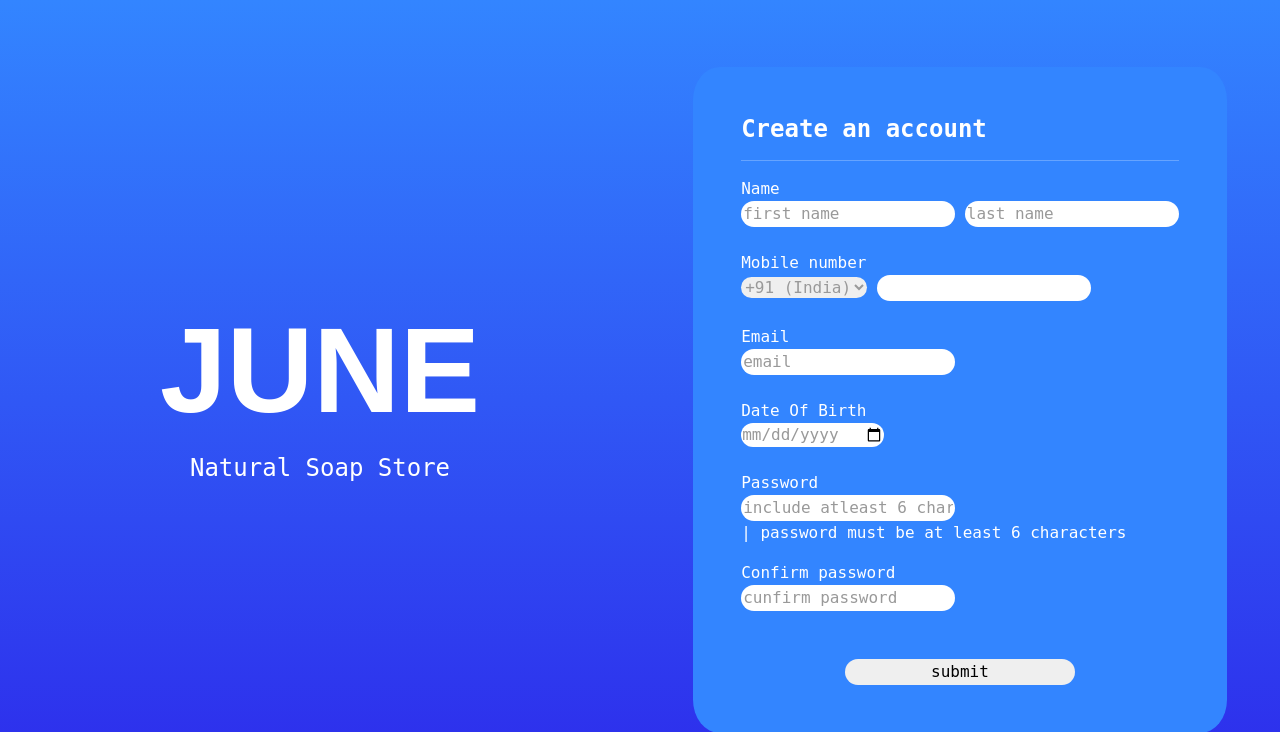
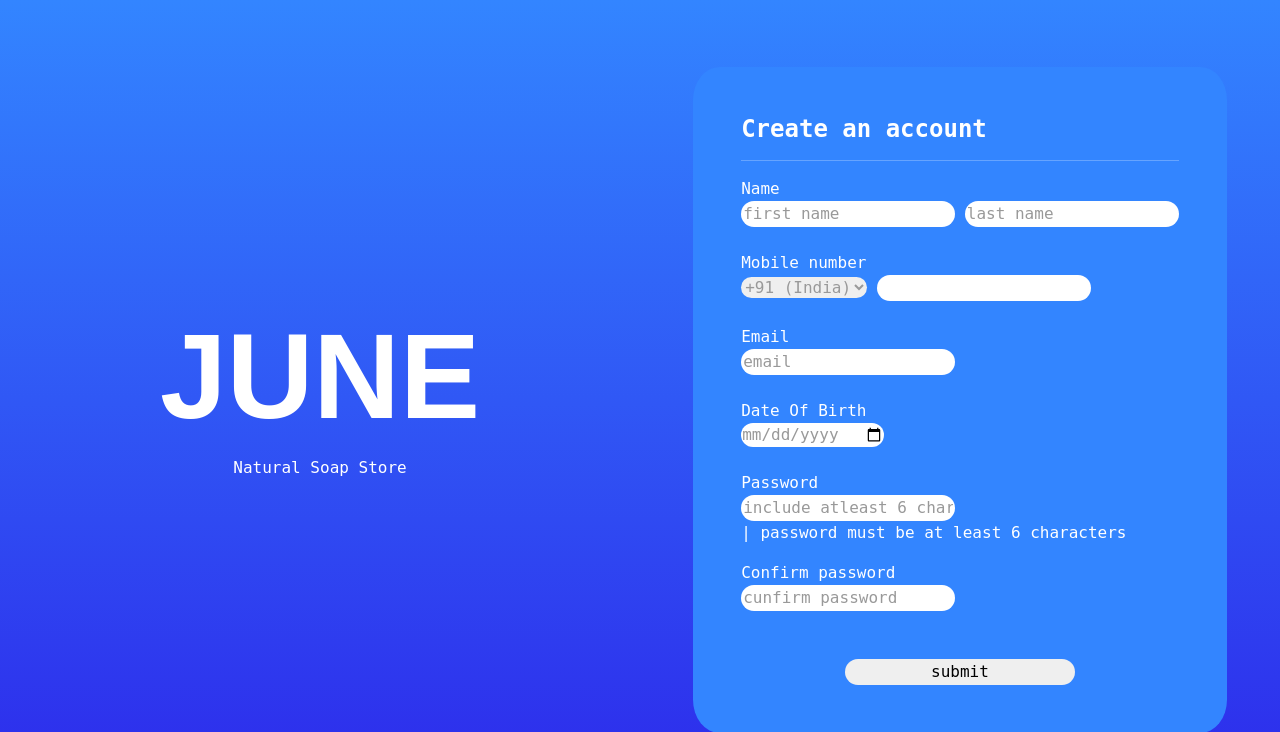
Before and after one commit to sreeraj-sc/June-Natural-Soap-Store, a PHP site: page /registration.html in a window 1280 px wide. Shown: the top 732 px of the page. Run offline with PHP 8.4, Linux system fonts and the light colour scheme.

Commit message:
done some changes

```diff
--- a/login.css
+++ b/login.css
@@ -54,3 +54,7 @@ h4
 {
     font-weight: bold;
 }
+.content
+{
+    font-size: 2vh;
+}
--- a/registration.css
+++ b/registration.css
@@ -43,5 +43,5 @@ a
 }
 .content
 {
-    font-size: 3vh;
+    font-size: 2vh;
 }
```
